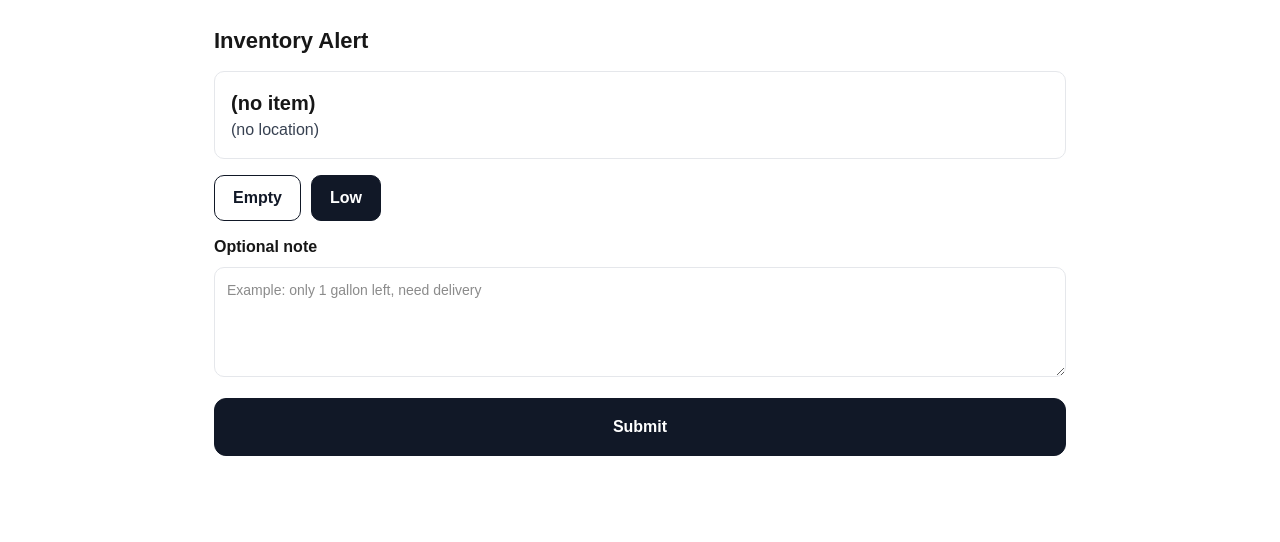
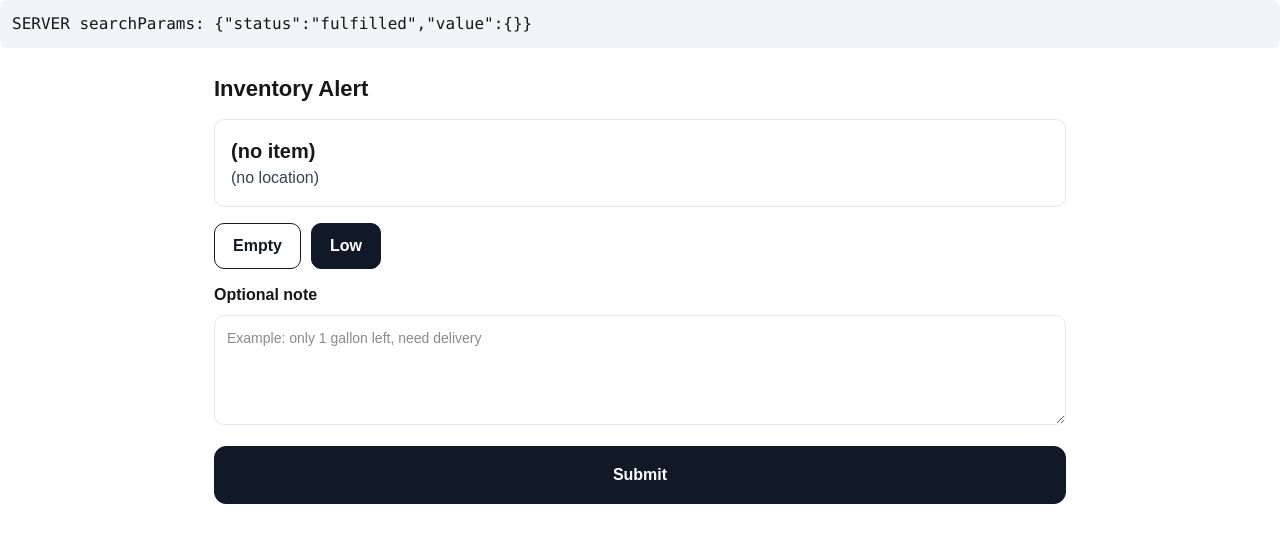
Before and after one commit to TheToolShedRep/Inventory-Alert-Next, a Next.js app: page /alert in a window 1280 px wide. Shown: the top 542 px of the page. Built offline with nearby package versions, Linux system fonts and the light colour scheme.

Commit message:
Debugging routes

```diff
--- a/app/alert/page.tsx
+++ b/app/alert/page.tsx
@@ -14,5 +14,14 @@ export default function AlertPage({ searchParams }: PageProps) {
   const item = (searchParams?.item || "").trim();
   const location = (searchParams?.location || "").trim();
 
-  return <AlertClient item={item} location={location} />;
+  return (
+    <div>
+      {/* DEBUG (temporary): proves what the server is receiving */}
+      <pre style={{ padding: 12, background: "#f3f4f6", borderRadius: 8 }}>
+        SERVER searchParams: {JSON.stringify(searchParams)}
+      </pre>
+
+      <AlertClient item={item} location={location} />
+    </div>
+  );
 }
```
